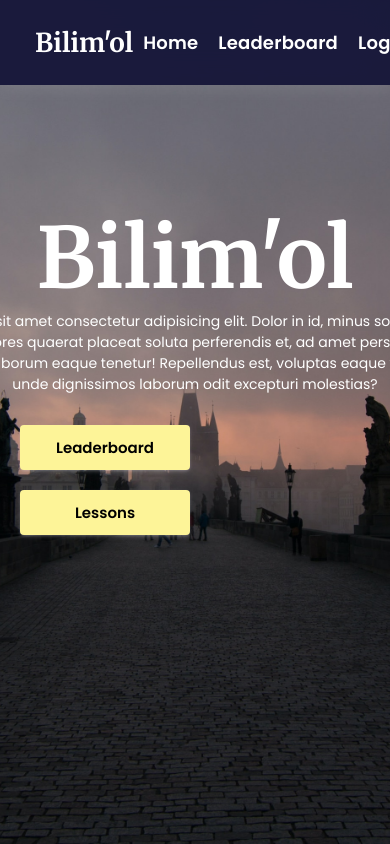
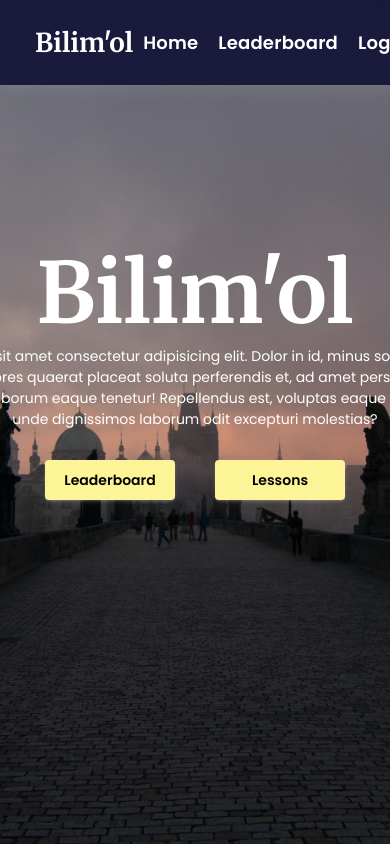
Before and after one commit to sherozbek1706/bilim-ol, a React (Vite) app: page / in a window 390 px wide. Shown: the top 844 px of the page. Built offline with nearby package versions, Linux system fonts and the light colour scheme.

Commit message:
responsive button

```diff
--- a/src/components/button/button.css
+++ b/src/components/button/button.css
@@ -35,3 +35,18 @@
   background-color: #ffef3d;
   cursor: pointer;
 }
+
+
+@media only screen and (max-width: 700px){
+  .Button{
+    width: 150px;
+  }
+}
+
+@media only screen and (max-width: 500px){
+  .Button{
+    width: 130px;
+    height: 40px;
+    font-size: 14px;
+  }
+}
```
